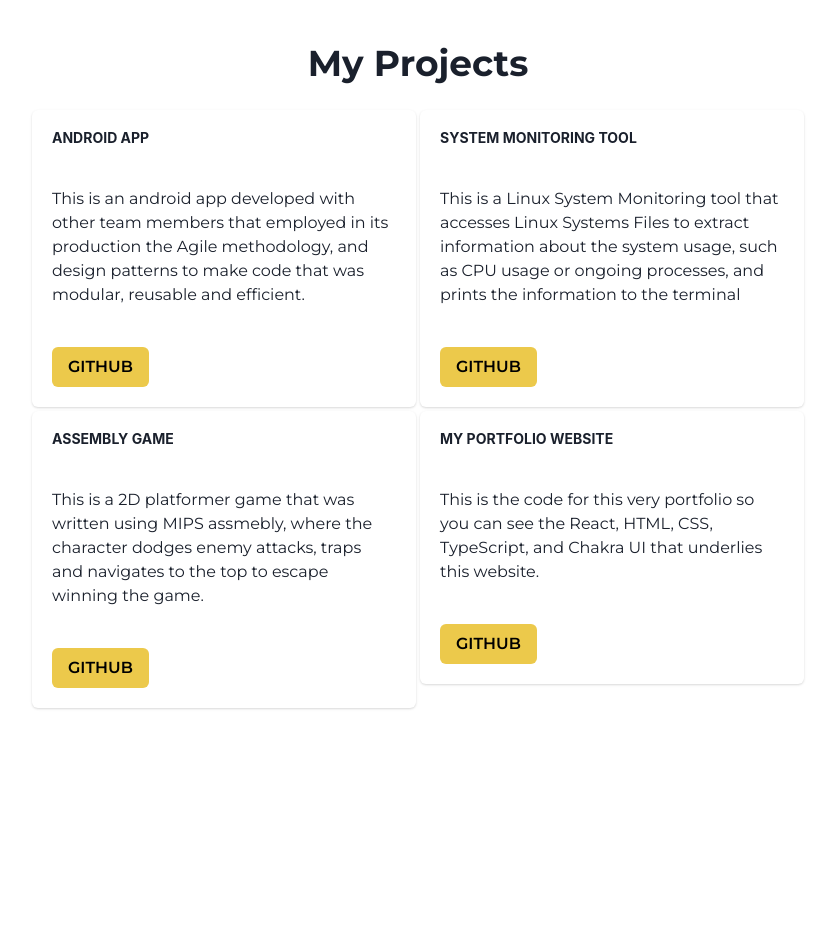
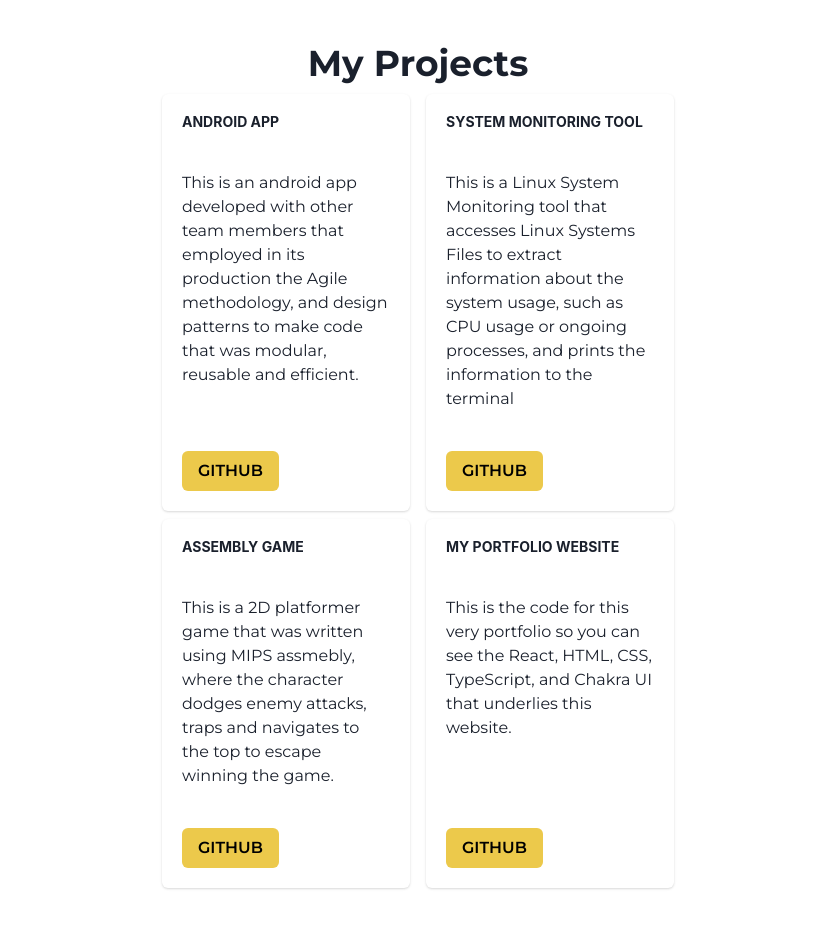
Before and after one commit to MustafaTimbawala/Portfolio, a Next.js app: page / in a window 1280 px wide. Shown: the part 600-1528 px from the top of the page, without its empty margins (222-1057 px from the left). Before the commit the page ends 1392 px from the top, so only its background shows below. Built offline with nearby package versions, Linux system fonts and the light colour scheme.

Commit message:
Fixed the sizing of the cards

```diff
--- a/src/app/UI/projects.tsx
+++ b/src/app/UI/projects.tsx
@@ -1,5 +1,5 @@
 'use client'
-import { Button, Card, CardBody, CardFooter, CardHeader, Heading, Text, Box, Grid, GridItem, Flex } from "@chakra-ui/react";
+import { Button, Card, CardBody, CardFooter, CardHeader, Heading, Text, Box, Grid, GridItem, Flex, SimpleGrid } from "@chakra-ui/react";
 export default function Projects(){
 
     interface Project {
@@ -44,47 +44,36 @@ export default function Projects(){
                 </Box>
             </Flex>
 
+        <Flex>
 
-            <Grid
-            w='90vw'
-            templateRows='repeat(4, 1fr)'
-            templateColumns='repeat(2, 1fr)'
-            gap={1}
-            p={5}
-            >
+        </Flex>
 
-            <GridItem colSpan={1} rowSpan={2}>
-            <Flex
-            justify='end'
-            align='center'>
-                <Box>
-                    <CardFormat projectInfo={B07Project}  />
-                </Box>
-            </Flex>
+    <Flex
+    direction={"column"}
+    justify={"center"}
+    align={"center"}
+    >
+        <Box
+        p={1}
+        >
+            <SimpleGrid spacing={4} templateColumns='repeat(auto-fill, minmax(200px, 1fr))'>
+                <CardFormat projectInfo={B07Project}  />
+                <CardFormat projectInfo={B09Project}  />
+            </SimpleGrid>
+        </Box>
 
-            </GridItem>
-            <GridItem colSpan={1} rowSpan={2}>
-                <Box>
-                    <CardFormat projectInfo={B09Project}  />
-                </Box>
-            </GridItem>
+       <Box
+       p={1}
+       >
+        <SimpleGrid spacing={4} templateColumns='repeat(auto-fill, minmax(200px, 1fr))'>
+            <CardFormat projectInfo={B58Project}  />
+            <CardFormat projectInfo={Portfolio}  />
 
+        </SimpleGrid>
 
-            <GridItem colSpan={1} rowSpan={2}>
-                <Flex
-                justify='end'
-                align='center'>
-                    <Box>
-                        <CardFormat projectInfo={B58Project}  />
-                    </Box>
-                </Flex>
-            </GridItem>
-            <GridItem colSpan={1} rowSpan={2}>
-                <Box>
-                    <CardFormat projectInfo={Portfolio}  />
-                </Box>
-            </GridItem>
-            </Grid>
+       </Box>
+  </Flex>
+
 
 
 
@@ -96,7 +85,7 @@ export default function Projects(){
 function CardFormat({projectInfo}: any){
     const {title, description, link} = projectInfo || {}
     return(
-        <Card maxW='sm'>
+        <Card maxW='lg'>
           <CardHeader>
            <Heading size='xs' textTransform='uppercase'> {title}</Heading>
            </CardHeader>
--- a/src/app/page.tsx
+++ b/src/app/page.tsx
@@ -78,9 +78,9 @@ export default function Home() {
       </Flex>
 
       <Flex
+      direction={"row"}
       align='center'
       justify='center'
-      className="projects"
       >
           <Projects/>
       </Flex>
```
